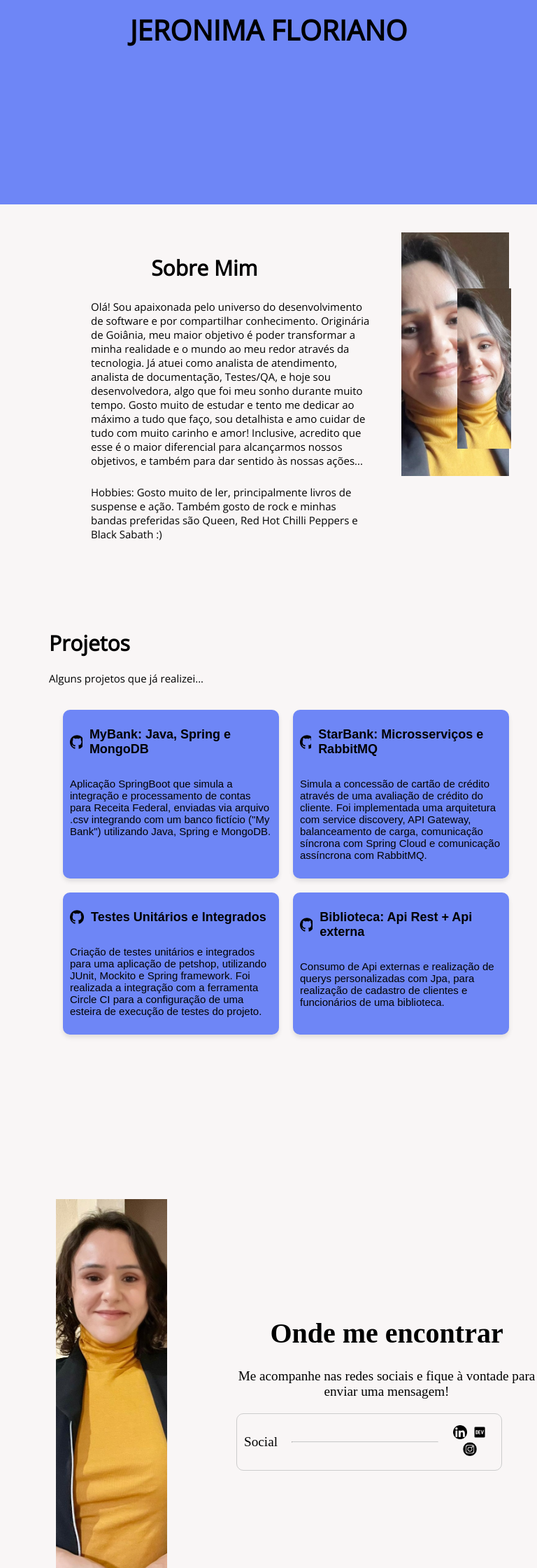
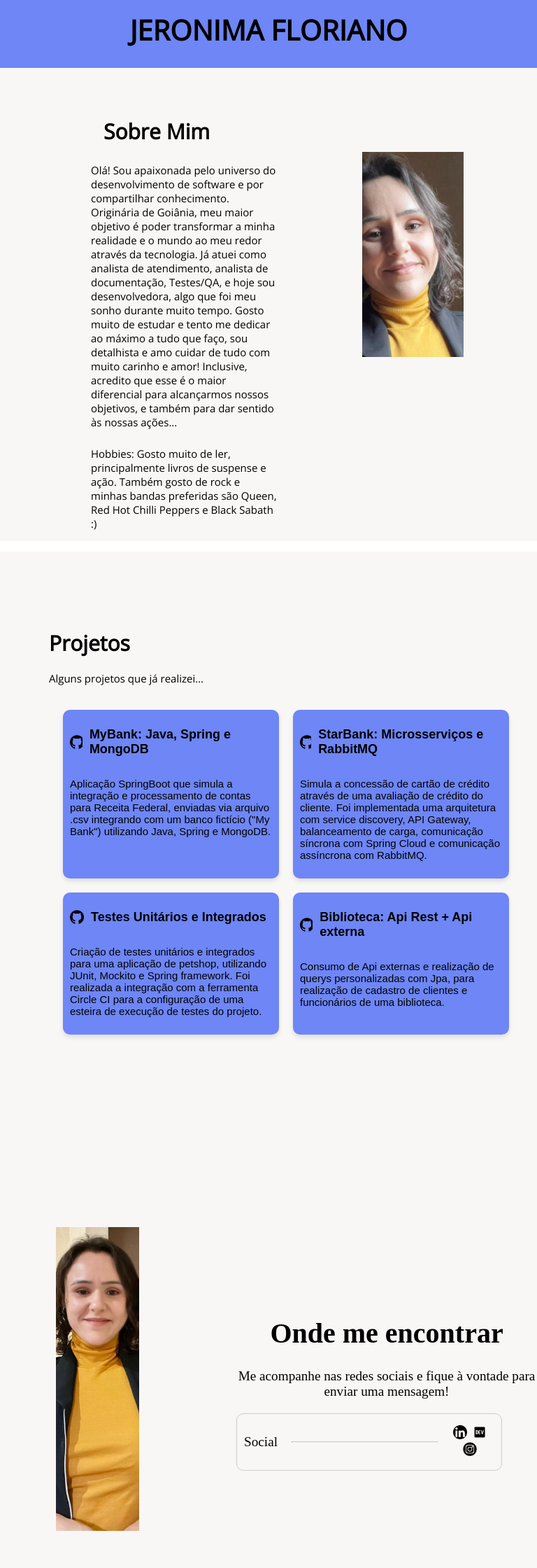
Before and after one commit to jeronimafloriano/my-page, an Angular app: page /contato in a window 768 px wide. Shown: the part 60-2300 px from the top of the page at 70% size. Built offline with nearby package versions, Linux system fonts and the light colour scheme.

Commit message:
Ajustando imagens para celular

```diff
--- a/src/app/app.component.scss
+++ b/src/app/app.component.scss
@@ -5,7 +5,7 @@
   }
 
 .cabecalho {
-    height: 100%;
+    height: auto;
     background-color: #6E86F6;
     font-family:'Open Sans';
     text-align: center;
@@ -44,23 +44,13 @@
     font-size: 15px;
 }
 
-/*.imagem {
-  width: 100%;
-  height: 100%;
-  margin: 60px;
-  background-image: url('../assets/rosto.jpg');
-  background-size: cover;
-  background-position: center;
-}*/
 
-@media screen and (min-width: 768px) {
-  .imagem {
+.imagem {
   width: 100%;
   height: 60%;
   margin: 40px;
   padding-bottom: 50px;
   }
-}
 
 .imagem-corpo {
   width: 50%;
@@ -71,14 +61,3 @@
   background-size: cover;
   background-position: center;
 }
-
-@media screen and (max-width: 768px) {
-  .imagem {
-  width: 20%;
-  height: 60%;
-  margin: 40px;
-  background-image: url('../assets/rosto.jpg');
-  background-size: cover;
-  background-position: center;
-  }
-}
--- a/src/app/contact/contact.component.html
+++ b/src/app/contact/contact.component.html
@@ -1,6 +1,8 @@
 <div class="container">
     <div class="left-side">
-      <div class="imagem-corpo"></div>
+      <div class="imagem">
+        <div class="imagem-corpo"></div>
+      </div>
     </div>
     <div class="right-side">
       <div class="content">
--- a/src/app/contact/contact.component.scss
+++ b/src/app/contact/contact.component.scss
@@ -13,13 +13,18 @@
     height: auto;
   }
 
-  .imagem-corpo {
-    width: 50%;
+  .imagem {
+    width: 100%;
     height: 60%;
     margin: 40px;
     padding-bottom: 50px;
-   // width: 70%;
-    //height: 90vh;
+  }
+
+  .imagem-corpo {
+    width: 50%;
+    height: 80%;
+    margin: 40px;
+    padding-bottom: 50px;
     background-size: cover;
     background-position: center;
     background-image: url('../../assets/corpo.jpg');
```
Also changed, not shown: 3 other files (tests, documents, lock files or other folders).
